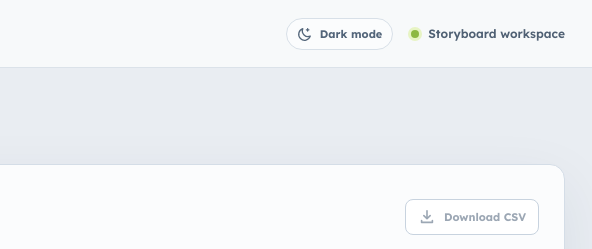
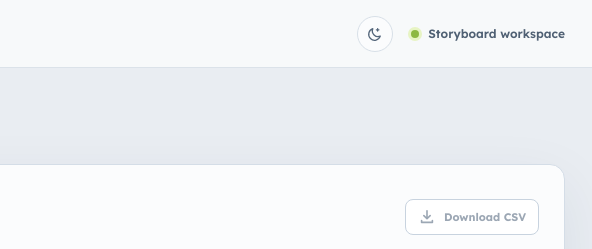
Before and after one commit to rayvin04/project-storyboard, a plain HTML site: page index.html in a window 1280 px wide. Shown: the top 249 px of the page, 688-1280 px from the left. Drawn offline with Linux system fonts and the light colour scheme.

Commit message:
Make theme toggle icon-only

```diff
--- a/app.js
+++ b/app.js
@@ -22,7 +22,6 @@
   const resultBadge = $("result-badge");
   const tableHint = $("table-hint");
   const themeToggle = $("theme-toggle");
-  const themeLabel = $("theme-label");
   const themeColor = document.querySelector('meta[name="theme-color"]');
   let busy = false;
   let downloadCsv = "";
@@ -35,7 +34,6 @@
     themeToggle.setAttribute("aria-pressed", String(isDark));
     themeToggle.setAttribute("aria-label", `Switch to ${isDark ? "light" : "dark"} mode`);
     themeToggle.title = `Switch to ${isDark ? "light" : "dark"} mode`;
-    themeLabel.textContent = isDark ? "Light mode" : "Dark mode";
     themeColor.content = isDark ? "#111722" : "#e9edf2";
     if (persist) {
       try { localStorage.setItem("project-storyboard-theme", resolvedTheme); } catch { /* Theme still applies for this session. */ }
--- a/index.html
+++ b/index.html
@@ -35,7 +35,6 @@
         <button class="theme-toggle" id="theme-toggle" type="button" aria-label="Switch to dark mode" aria-pressed="false" title="Switch to dark mode">
           <svg class="theme-icon icon-moon" aria-hidden="true" viewBox="0 0 20 20" fill="none"><path d="M16.6 12.7A7.1 7.1 0 0 1 7.3 3.4a7.4 7.4 0 1 0 9.3 9.3Z"/><path d="M13.3 3.2v3.2M11.7 4.8h3.2"/></svg>
           <svg class="theme-icon icon-sun" aria-hidden="true" viewBox="0 0 20 20" fill="none"><circle cx="10" cy="10" r="3.3"/><path d="M10 1.8v2M10 16.2v2M18.2 10h-2M3.8 10h-2m14-5.8-1.4 1.4M5.6 14.4l-1.4 1.4m11.6 0-1.4-1.4M5.6 5.6 4.2 4.2"/></svg>
-          <span id="theme-label">Dark mode</span>
         </button>
         <div class="topbar-note"><span class="status-dot" aria-hidden="true"></span> Storyboard workspace</div>
       </div>
--- a/styles.css
+++ b/styles.css
@@ -28,7 +28,7 @@ button:focus-visible, textarea:focus-visible, .table-wrap:focus-visible { outlin
 
 .topbar { height: 68px; display: flex; align-items: center; justify-content: space-between; padding: 0 clamp(16px, 2.1vw, 36px); border-bottom: 1px solid #dbe2e9; background: rgba(251, 252, 253, .82); }
 .topbar-actions { display: flex; align-items: center; gap: 18px; }
-.theme-toggle { display: inline-flex; align-items: center; gap: 7px; padding: 7px 10px; border: 1px solid #d8e0e8; border-radius: 999px; background: #fbfcfd; color: #53657a; font-size: 11px; font-weight: 700; white-space: nowrap; transition: background .16s ease, border-color .16s ease, color .16s ease; }
+.theme-toggle { display: inline-flex; width: 36px; height: 36px; align-items: center; justify-content: center; padding: 0; border: 1px solid #d8e0e8; border-radius: 50%; background: #fbfcfd; color: #53657a; transition: background .16s ease, border-color .16s ease, color .16s ease; }
 .theme-toggle:hover { background: #f3f6f9; border-color: #b9c6d4; color: #17263a; }
 .theme-icon { width: 16px; height: 16px; stroke: currentColor; stroke-width: 1.6; stroke-linecap: round; stroke-linejoin: round; }
 .icon-sun { display: none; }
```
